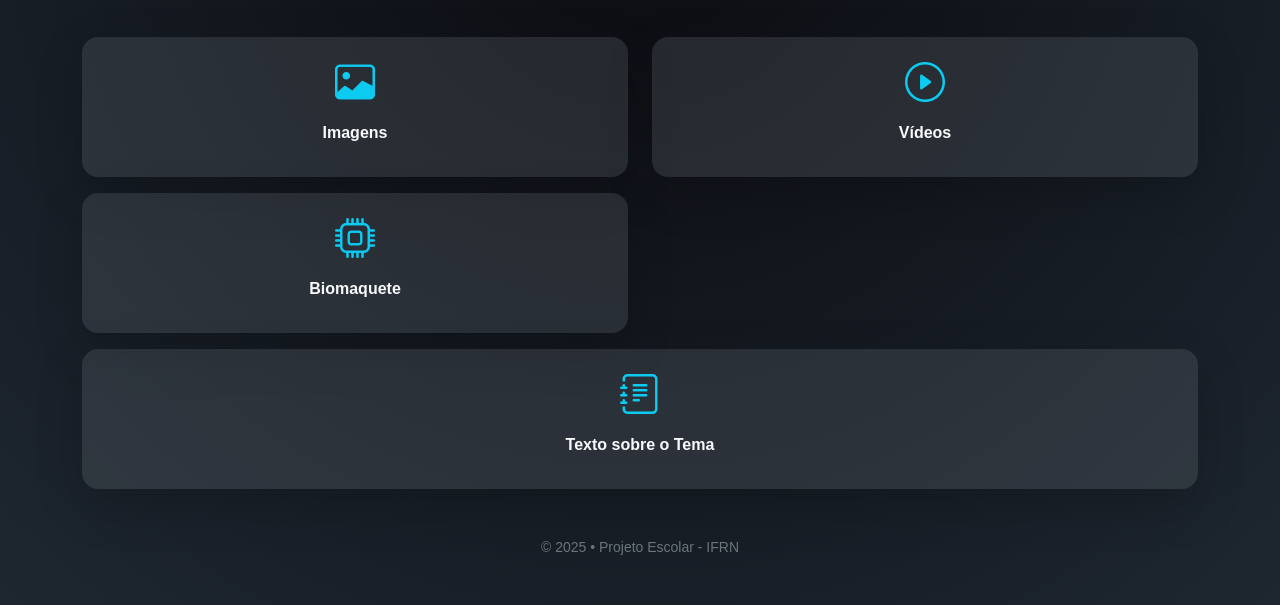
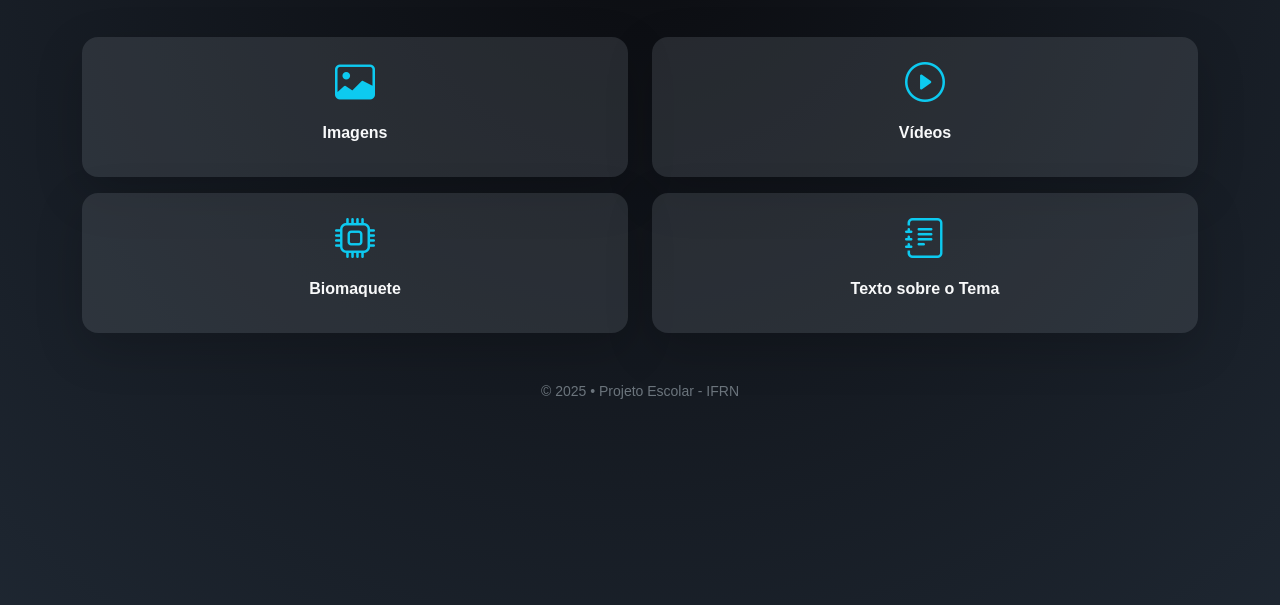
Before and after one commit to Luizgabriel17/Autoria-Web, a plain HTML site: page index.html in a window 1280 px wide. Shown: the part 107-712 px from the top of the page. Drawn offline with nearby package versions, Linux system fonts and the light colour scheme.

Commit message:
TESTE 4.2

```diff
--- a/index.html
+++ b/index.html
@@ -56,7 +56,7 @@
       </div>
 
       <!-- Opção: Texto sobre o tema -->
-      <div class="col-12">
+      <div class="col-6">
         <a href="../Autoria-Web/HTML/texto.html" class="text-decoration-none">
           <div class="card bg-secondary bg-opacity-25 border-0 text-center p-3 shadow-lg rounded-4">
             <i class="bi bi-journal-text fs-1 text-info"></i>
```
